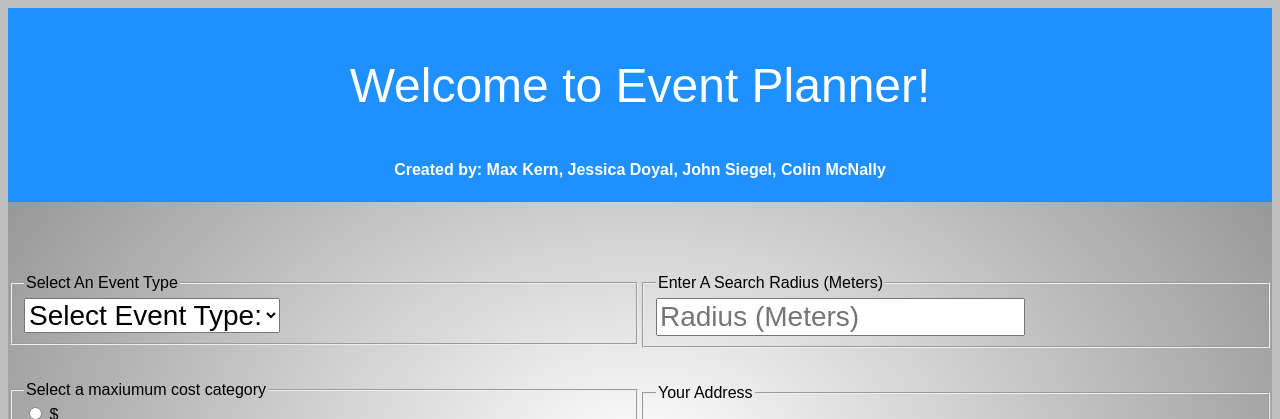
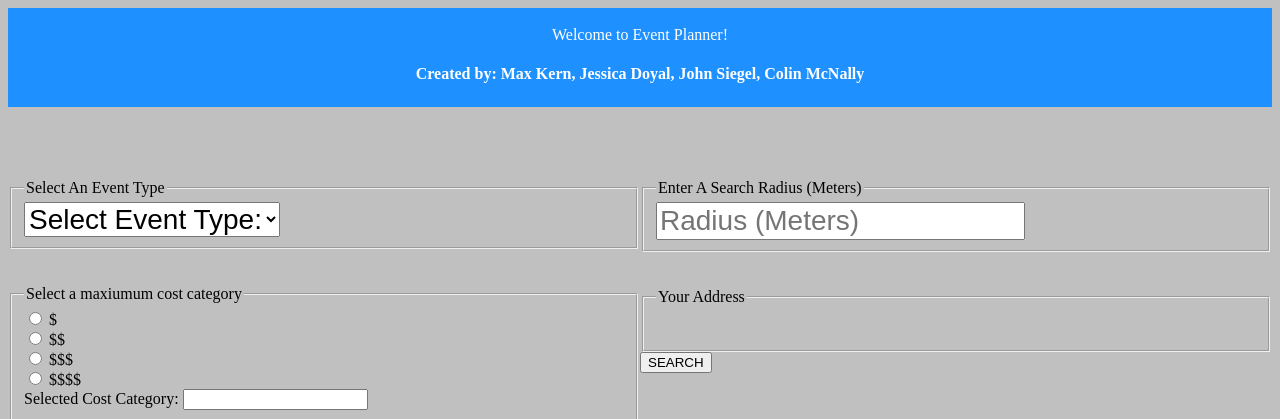
Before and after one commit to KernMX/Event-Planner, a Flask app: page / in a window 1280 px wide. Shown: the top 419 px of the page. Run offline with Flask 2, Linux system fonts and the light colour scheme; a map, chart or similar area stays blank; some libraries are stand-ins or nearby versions.

Commit message:
old html push

```diff
--- a/WebApp/templates/index.html
+++ b/WebApp/templates/index.html
@@ -4,55 +4,6 @@
 	<head>
 		<meta name="viewport" content="width=device-width, initial-scale=1.0">
 		<link href="static/index.css" rel="stylesheet" type="text/css" />
-		<style>
-
-		html {
-			font-family: Arial;
-		}
-		 header {
-			padding: 2px 16px;
-			background-color: dodgerblue;
-			color: white;
-			text-align: center;
-			font-family: Arial;
-		}
-
-		body {
-			background: silver; /* For browsers that do not support gradients */
-			background: radial-gradient(white, silver, gray); /* Standard syntax (must be last) */
-		}
-
-		@media screen and (max-width: 600px) {
-			.column {
-				width: 100%;
-			}
-		}
-
-		p {
-			font-size: 48px;
-		}
-
-		.column {
-			float: left;
-		}
-
-		.left {
-			width: 50%;
-		}
-		.right {
-			width: 50%;
-		}
-		#search {
-			display: block;
-			cursor: pointer;
-			font-size:18px;
-			font-family: Arial;
-			background-color: dodgerblue;
-			color: white;
-			padding-top: 12px;
-			padding-bottom: 12px;
-		}
-		</style>
 	</head>
 	<header>
 		<p>Welcome to Event Planner!</p>
```
